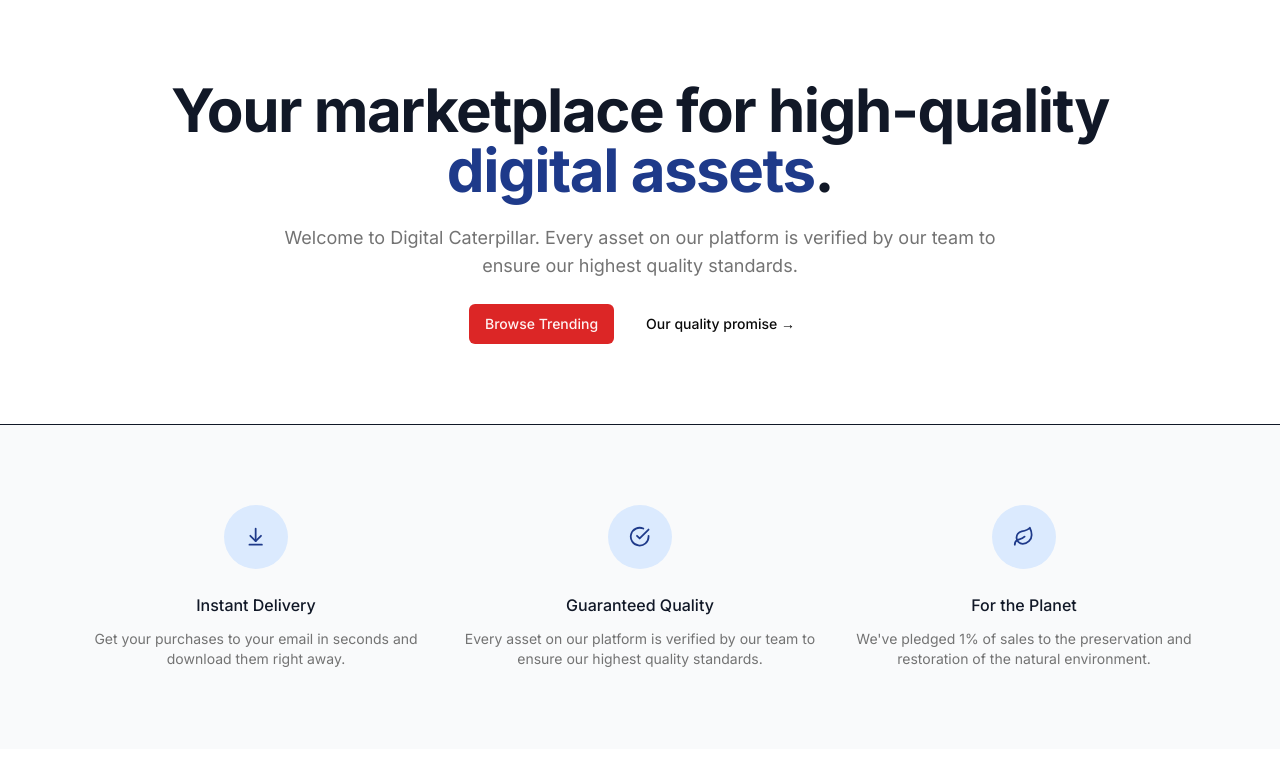
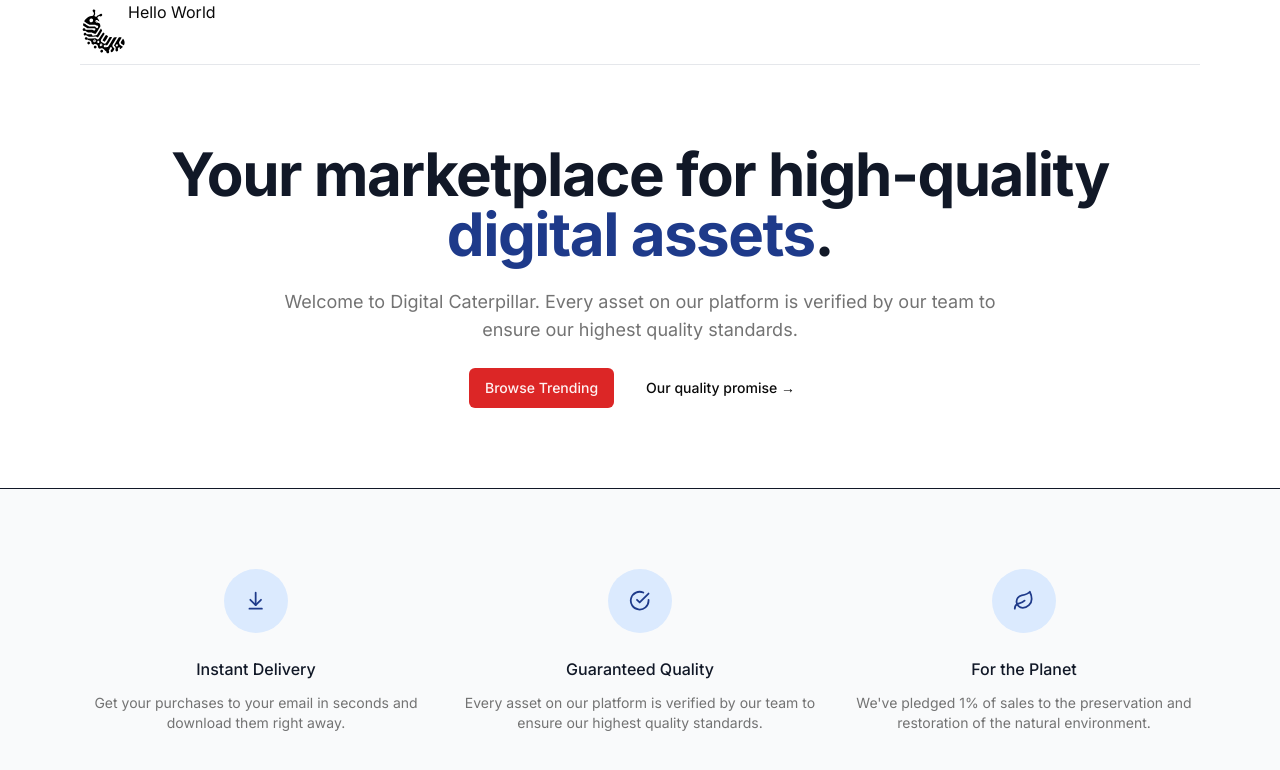
Before and after one commit to TorresjDev/Digital-Caterpillar, a Next.js app: page / in a window 1280 px wide. Shown: the top 770 px of the page. Built offline with nearby package versions, Linux system fonts and the light colour scheme.

Commit message:
sitnav work

```diff
--- a/src/app/layout.tsx
+++ b/src/app/layout.tsx
@@ -2,6 +2,7 @@
 import { Inter } from "next/font/google";
 import "./globals.css";
 import { cn } from "@/lib/utils";
+import Navbar from "@/components/Navbar";
 
 const inter = Inter({ subsets: ["latin"] });
 
@@ -15,6 +16,7 @@
 		<html lang="en" className="h-full">
 			<body className={cn("relative h-full font-sans antialiased", inter.className)}>
 				<main className="relative flex flex-col min-h-screen">
+					<Navbar />
 					<div className="flex-grow flex-1">{children}</div>
 				</main>
 			</body>
--- /dev/null
+++ b/src/components/Icons.tsx
@@ -0,0 +1,102 @@
+import { LucideProps } from "lucide-react";
+
+export const Icons = {
+	logo: (props: LucideProps) => (
+		<svg {...props} viewBox="0 0 300 300">
+			<g transform="translate(0.000000,300.000000) scale(0.050000,-0.050000)" fill="#000000" stroke="none">
+				<path
+					d="M1629 5771 c-72 -72 -67 -178 12 -252 114 -106 131 -276 40 -407
+l-59 -86 -157 -11 c-304 -21 -591 -188 -800 -465 -182 -242 -193 -214 185
+-448 l327 -202 377 -1 c364 0 379 -2 456 -50 44 -27 103 -49 132 -49 125 0
+183 -177 89 -271 -65 -65 -140 -63 -202 6 -27 30 -66 75 -88 100 -38 44 -51
+45 -416 45 l-377 0 -339 210 c-404 249 -379 245 -410 70 -30 -165 -59 -131
+285 -339 l234 -141 459 0 c493 0 532 -8 546 -110 21 -164 -132 -247 -259 -140
+-58 49 -62 49 -516 55 l-458 5 -6 55 c-14 122 -214 183 -298 90 -133 -148 -10
+-352 178 -296 76 23 82 21 262 -93 l184 -116 230 7 c217 6 236 3 340 -48 61
+-30 135 -67 167 -82 60 -29 189 -36 224 -12 12 8 150 220 306 470 l284 456
+-35 151 -35 150 -148 90 c-131 80 -155 88 -206 70 -170 -59 -288 150 -159 280
+83 82 240 60 271 -38 15 -47 171 -138 171 -100 0 54 -119 275 -192 355 l-75
+84 48 89 c32 59 66 94 99 101 28 6 81 19 118 28 49 13 79 10 109 -12 159 -111
+352 150 200 270 -79 62 -161 53 -235 -26 -45 -47 -104 -79 -207 -110 -132 -40
+-148 -51 -196 -133 -29 -50 -62 -90 -72 -90 -16 0 -180 87 -215 113 -4 3 16
+42 45 86 57 86 68 201 34 349 -14 58 -10 93 13 142 85 179 -127 339 -265 201z
+m-108 -1121 c197 -102 139 -399 -84 -424 -109 -13 -165 13 -218 100 -125 205
+89 434 302 324z"
+				/>
+				<path
+					d="M2060 4340 c0 -30 10 -41 35 -36 19 4 35 20 35 36 0 16 -16 32 -35
+36 -25 5 -35 -6 -35 -36z"
+				/>
+				<path
+					d="M2575 3367 c-27 -42 -141 -227 -254 -410 l-205 -334 -136 -33 c-75
+-18 -152 -31 -173 -28 -20 2 -62 -7 -93 -22 -81 -39 -155 -7 -205 90 l-42 80
+-327 10 -328 10 -16 64 c-52 200 -334 150 -335 -60 -2 -136 108 -202 250 -151
+60 22 75 17 232 -80 l169 -103 442 13 442 13 114 -65 c140 -78 99 -117 411
+387 281 455 266 405 174 569 l-71 128 -49 -78z"
+				/>
+				<path
+					d="M2630 2551 c-328 -529 -346 -541 -580 -406 l-120 69 -475 -12 c-507
+-13 -515 -12 -515 27 0 120 -197 176 -291 82 -140 -140 35 -365 211 -271 29
+16 54 11 104 -20 38 -23 101 -40 150 -40 184 0 331 -152 335 -346 2 -95 4 -98
+109 -165 l108 -68 56 41 c213 151 537 -38 539 -315 0 -145 192 -267 294 -187
+127 100 410 6 489 -164 24 -50 70 -94 145 -139 99 -59 111 -74 111 -133 0
+-149 197 -224 300 -114 51 55 63 175 22 216 -35 35 -26 73 41 182 36 57 62
+125 60 154 -8 128 149 206 237 118 63 -63 51 -143 -39 -251 -95 -116 -111
+-171 -71 -249 77 -150 207 -103 347 127 131 213 128 294 -18 376 -80 45 -96
+75 -131 252 -11 57 20 116 280 535 160 259 292 478 292 486 0 32 -355 2 -385
+-32 -16 -19 -188 -292 -382 -607 l-354 -573 -84 -11 c-338 -46 -392 -35 -437
+82 -61 162 142 290 278 175 108 -90 110 -88 448 455 l313 505 -143 33 c-108
+25 -148 28 -158 10 -8 -12 -120 -194 -250 -402 l-236 -380 -96 -27 -95 -27
+-199 123 c-109 67 -203 138 -208 156 -45 155 -41 177 79 369 63 102 173 277
+242 390 l127 205 -82 90 c-110 119 -81 144 -368 -319z m-699 -540 c110 -110
+29 -291 -131 -291 -66 0 -140 88 -140 165 0 151 168 229 271 126z m464 -166
+c35 -46 31 -145 -8 -188 -75 -84 -227 -22 -227 93 0 127 161 192 235 95z m360
+-357 c60 -67 58 -157 -4 -219 -127 -127 -338 9 -270 173 50 121 187 144 274
+46z"
+				/>
+				<path
+					d="M1767 1908 c-21 -54 46 -104 86 -64 41 41 22 96 -33 96 -23 0 -47
+-14 -53 -32z"
+				/>
+				<path
+					d="M2594 1425 c-14 -22 22 -105 45 -105 35 0 62 71 36 97 -26 26 -68 30
+-81 8z"
+				/>
+				<path
+					d="M3026 2315 c-110 -179 -207 -336 -214 -350 -19 -33 264 -217 291
+-190 72 72 435 697 412 711 -139 85 -262 154 -274 154 -8 0 -105 -146 -215
+-325z"
+				/>
+				<path
+					d="M4845 2305 c-21 -30 -73 -113 -115 -185 -42 -71 -169 -280 -283 -464
+-223 -360 -224 -366 -108 -443 104 -69 161 -270 108 -380 -87 -184 136 -349
+273 -203 53 56 62 169 20 220 -59 71 75 266 167 243 79 -20 111 -101 68 -175
+-62 -108 165 8 313 159 l78 80 -168 108 c-93 60 -187 119 -210 131 -41 22
+-108 221 -108 319 0 21 72 154 160 296 189 306 188 300 59 327 -163 35 -212
+29 -254 -33z m-145 -865 c85 -85 23 -240 -95 -240 -66 1 -92 16 -122 75 -71
+133 111 271 217 165z"
+				/>
+				<path
+					d="M5224 1933 c-187 -304 -184 -327 64 -481 206 -128 201 -128 241 -29
+84 209 55 483 -69 653 -81 113 -77 115 -236 -143z"
+				/>
+				<path
+					d="M1017 1777 c-173 -63 -114 -337 73 -337 173 0 226 249 70 330 -66 34
+-70 34 -143 7z"
+				/>
+				<path
+					d="M3107 1269 c-17 -44 25 -85 56 -54 25 25 9 85 -23 85 -12 0 -27 -14
+-33 -31z"
+				/>
+				<path
+					d="M1784 1239 c-121 -112 -48 -299 118 -299 86 0 178 88 178 170 0 137
+-196 223 -296 129z"
+				/>
+				<path
+					d="M2598 722 c-92 -93 -73 -212 44 -273 181 -94 344 165 183 291 -73 58
+-157 51 -227 -18z"
+				/>
+			</g>
+		</svg>
+	)
+};
--- /dev/null
+++ b/src/components/NavItems.tsx
@@ -0,0 +1,15 @@
+"use client";
+
+import { useState } from "react";
+
+const NavItems = () => {
+	const [activeIndex, setActiveIndex] = useState<null | number>(null);
+
+	return (
+		<div className="flex gap-4 h-full">
+			<p>Hello World</p>
+		</div>
+	);
+};
+
+export default NavItems;
--- /dev/null
+++ b/src/components/Navbar.tsx
@@ -0,0 +1,30 @@
+import Link from "next/link";
+import MaxWidthWrapper from "./MaxWidthWrapper";
+import { Icons } from "./Icons";
+import NavItems from "./NavItems";
+
+const Navbar = () => {
+	return (
+		<div className="bg-white sticky z-50 top-0 inset-x-0 h-16">
+			<header className="relative bg-white">
+				<MaxWidthWrapper>
+					<div className="border-b border-gray-200">
+						<div className="flex h-16 items-center">
+							{/* TODO: Moible NAV */}
+							<div className="ml-4 flex lg:ml-0">
+								<Link href="/">
+									<Icons.logo className="h-12 w-12" />
+								</Link>
+							</div>
+							<div className="hidden z-50 lg:block lg:self-stretch">
+								<NavItems />
+							</div>
+						</div>
+					</div>
+				</MaxWidthWrapper>
+			</header>
+		</div>
+	);
+};
+
+export default Navbar;
```
